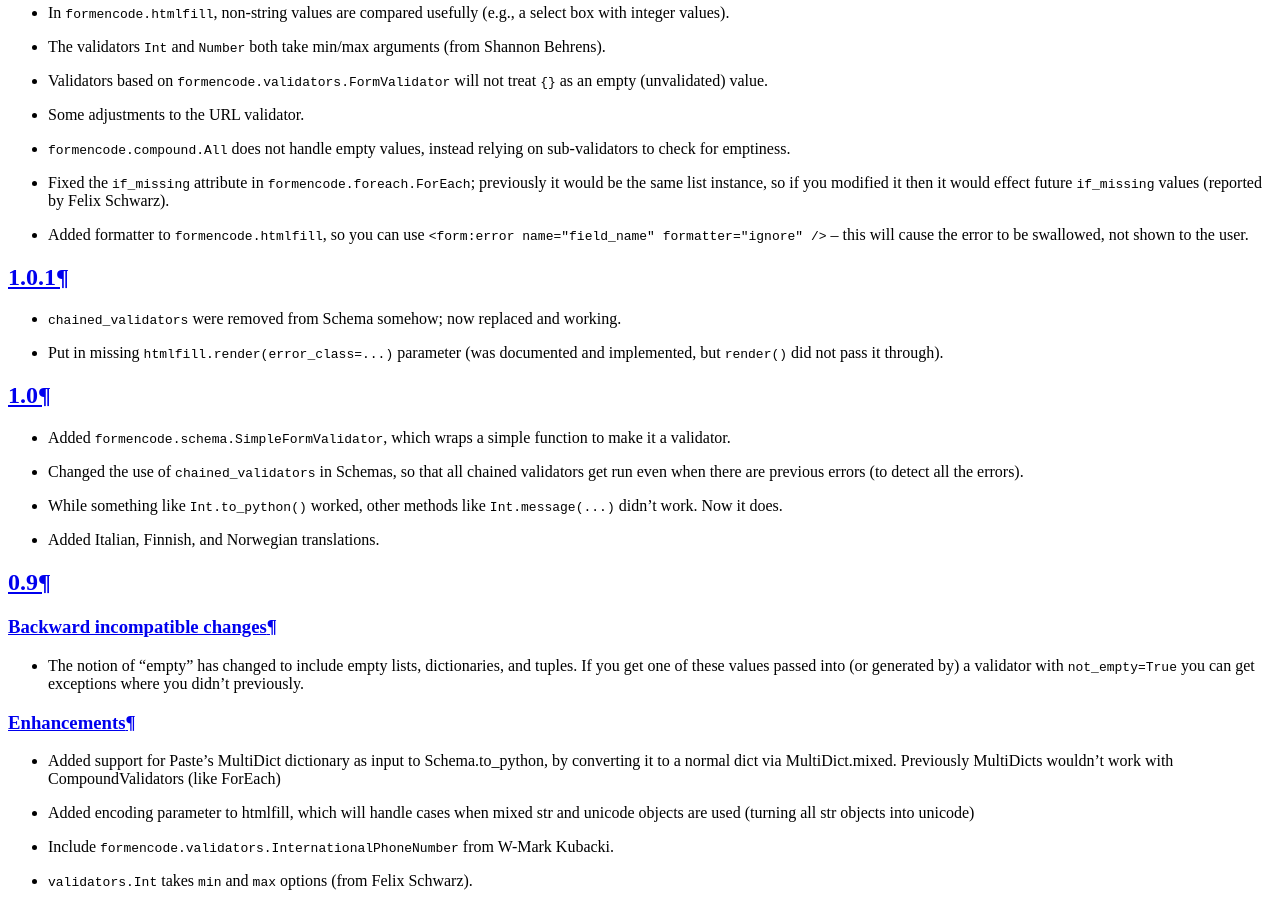
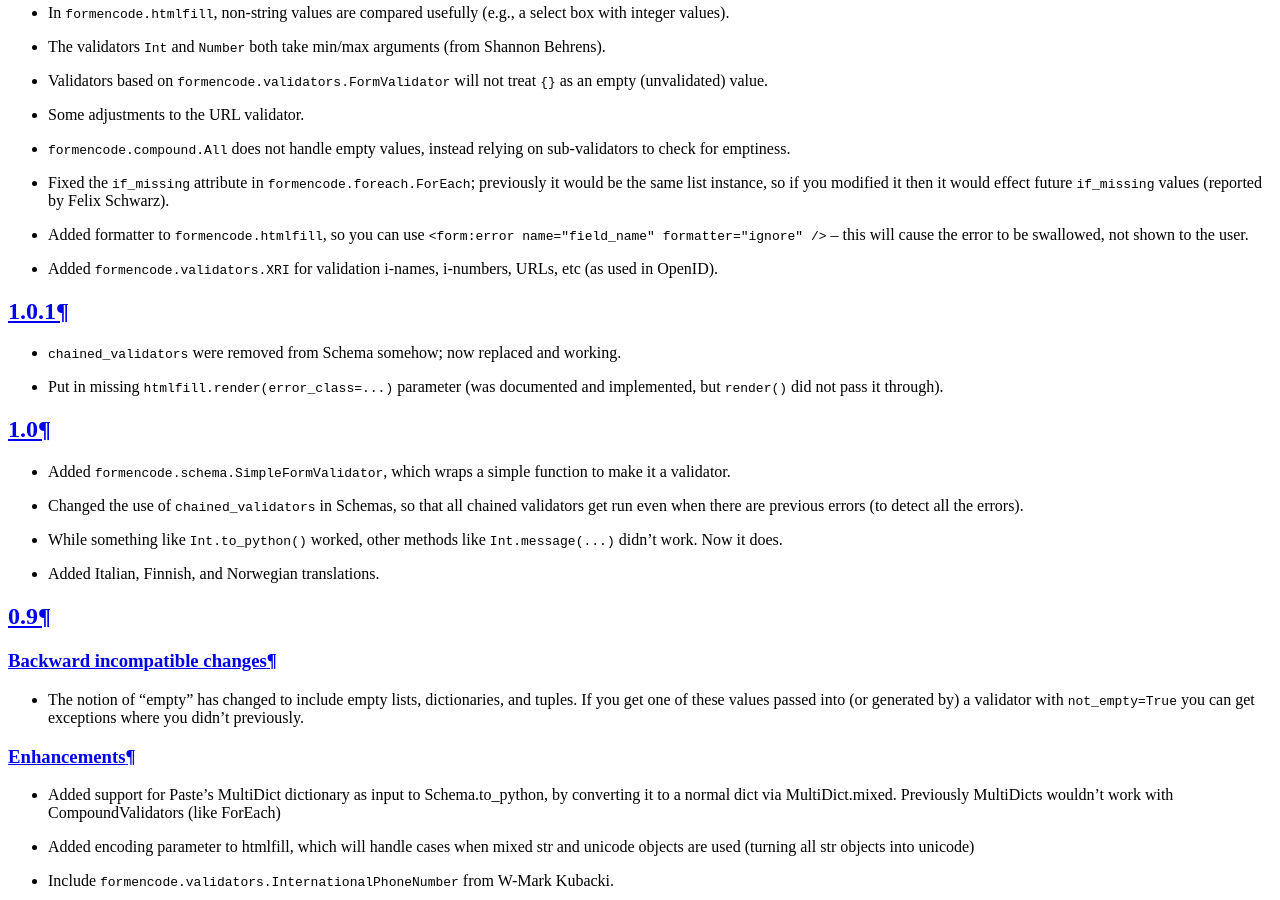
Before and after one commit to davidfraser/FormEncode, a Sphinx documentation site: the page built from docs/news.txt, in a window 1280 px wide and 900 px high, scrolled down 862 px. Built offline with Sphinx 7.4.7, drawn with Linux system fonts in a browser that asks for light colours.

Commit message:
news for last commit
git-svn-id: http://svn.colorstudy.com/FormEncode/trunk@3591 95a46c32-92d2-0310-94a5-8d71aeb3d4b3

```diff
--- a/docs/news.txt
+++ b/docs/news.txt
@@ -37,6 +37,9 @@ svn trunk
 * Added formatter to :mod:`formencode.htmlfill`, so you can use
   ``<form:error name="field_name" formatter="ignore" />`` -- this will
   cause the error to be swallowed, not shown to the user.
+
+* Added :class:`formencode.validators.XRI` for validation i-names,
+  i-numbers, URLs, etc (as used in OpenID).
 
 1.0.1
 -----
```
